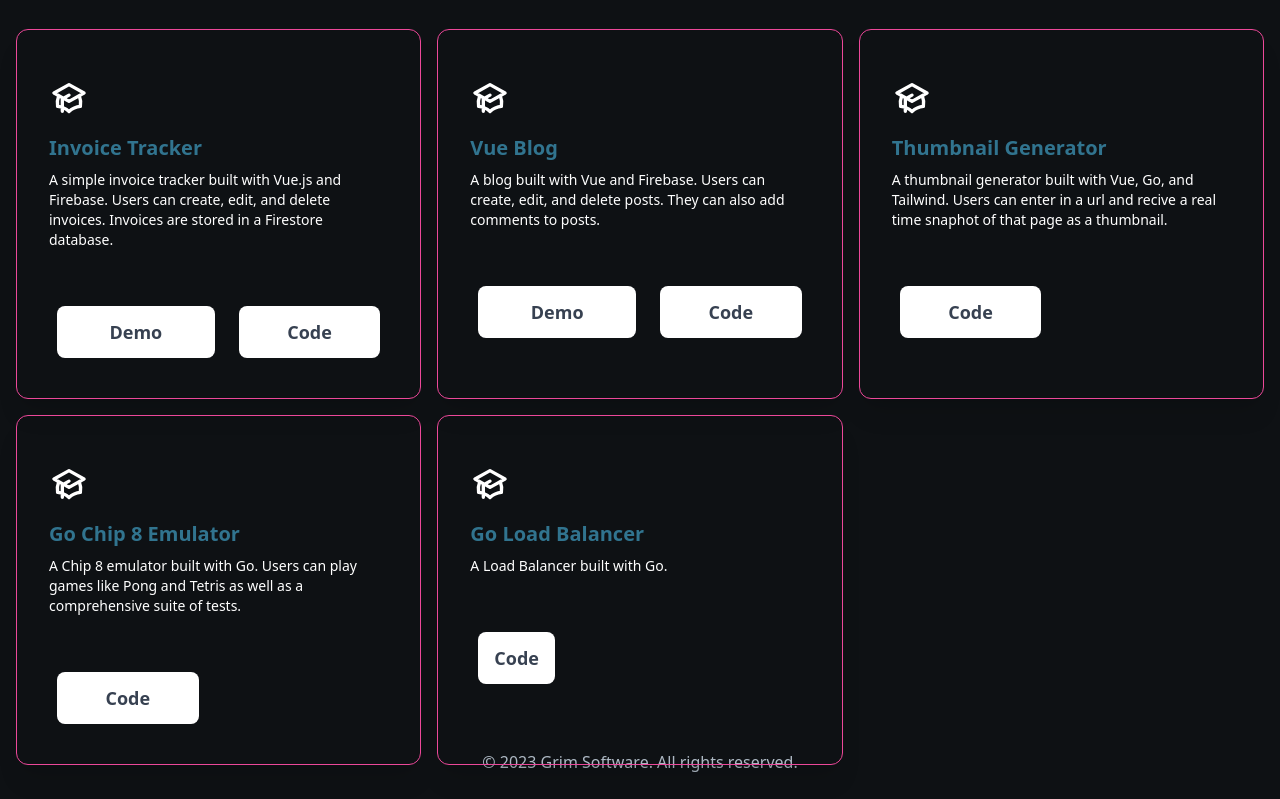
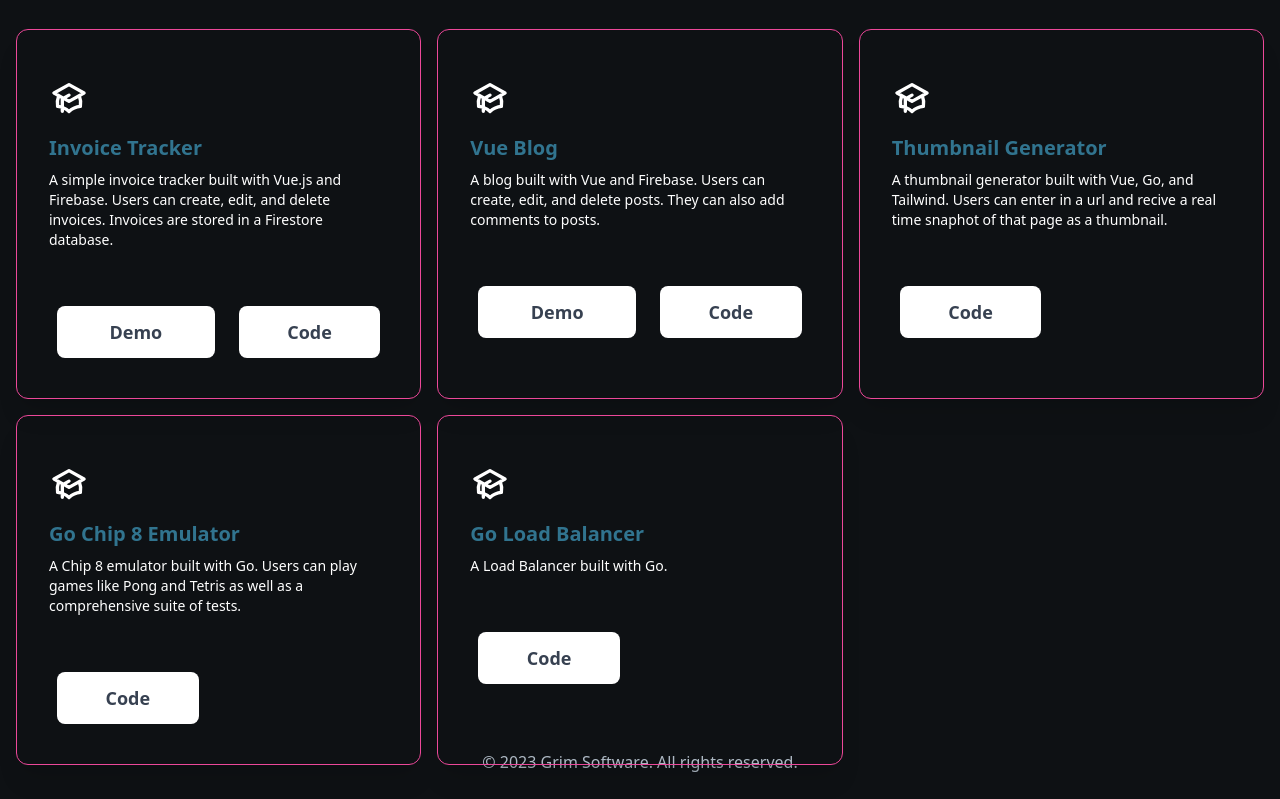
Before and after one commit to Alex-Grimes/astro-portfolio, an Astro site: page / in a window 1280 px wide. Shown: the part 1675-2474 px from the top of the page. Built offline with nearby package versions, Linux system fonts and the light colour scheme; Astro itself is replaced by a stand-in of ours.

Commit message:
card width fix

```diff
--- a/src/components/Work.astro
+++ b/src/components/Work.astro
@@ -193,19 +193,6 @@ import invoice from '../assets/invoice-app.png';
           </p>
 
           <div class='grid grid-cols-2 gap-6 pt-12'>
-            <!-- <a
-            href='https://invoice-app-95c00.web.app/'
-            target='_blank'
-            rel='noopener noreferrer'
-          >
-            {
-              (
-                <button class='text-center rounded-lg px-4 py-3 m-2 bg-white text-gray-700 font-bold text-lg w-full hover:bg-[#31748F] hover:text-white'>
-                  Demo
-                </button>
-              )
-            }
-          </a> -->
             <a
               class='flex justify-center'
               href='https://github.com/Alex-Grimes/Thumbnail-Generator'
@@ -219,12 +206,6 @@ import invoice from '../assets/invoice-app.png';
               >
             </a>
           </div>
-
-          <!-- <span
-        class='rounded-full bg-green-100 px-3 py-1.5 text-xs font-medium text-green-600'
-      >
-        4.3
-      </span> -->
         </div>
       </div>
 
@@ -261,19 +242,6 @@ import invoice from '../assets/invoice-app.png';
           </p>
 
           <div class='grid grid-cols-2 gap-6 pt-12'>
-            <!-- <a
-          href='https://invoice-app-95c00.web.app/'
-          target='_blank'
-          rel='noopener noreferrer'
-        >
-          {
-            (
-              <button class='text-center rounded-lg px-4 py-3 m-2 bg-white text-gray-700 font-bold text-lg w-full hover:bg-[#31748F] hover:text-white'>
-                Demo
-              </button>
-            )
-          }
-        </a> -->
             <a
               class='flex justify-center'
               href='https://github.com/Alex-Grimes/go-chip-8'
@@ -287,19 +255,13 @@ import invoice from '../assets/invoice-app.png';
               >
             </a>
           </div>
-
-          <!-- <span
-      class='rounded-full bg-green-100 px-3 py-1.5 text-xs font-medium text-green-600'
-    >
-      4.3
-    </span> -->
         </div>
       </div>
 
       <div
         class='relative flex items-start justify-between rounded-xl border border-pink-500 p-4 shadow-xl sm:p-6 lg:p-8'
       >
-        <div class='pt-4 text-white'>
+        <div class='pt-4 text-white w-full'>
           <svg
             class='h-8 w-8 sm:h-10 sm:w-10'
             fill='none'
@@ -323,19 +285,21 @@ import invoice from '../assets/invoice-app.png';
             Go Load Balancer
           </h3>
 
-          <p class='mt-2 hidden text-sm sm:block'>
+          <p class='w-full mt-2 hidden text-sm sm:block'>
             A Load Balancer built with Go.
           </p>
 
           <div class='grid grid-cols-2 gap-6 pt-12'>
             <a
+              class='flex justify-center'
               href='https://github.com/Alex-Grimes/go-load-balancer'
               target='_blank'
               rel='noopener noreferrer'
             >
               <button
-                class='text-center rounded-lg px-4 py-3 m-2 bg-white text-gray-700 font-bold text-lg'
-                >Code</button
+                class='text-center rounded-lg px-4 py-3 m-2 bg-white text-gray-700 font-bold text-lg w-full hover:bg-[#31748F] hover:text-white'
+              >
+                Code</button
               >
             </a>
           </div>
```
